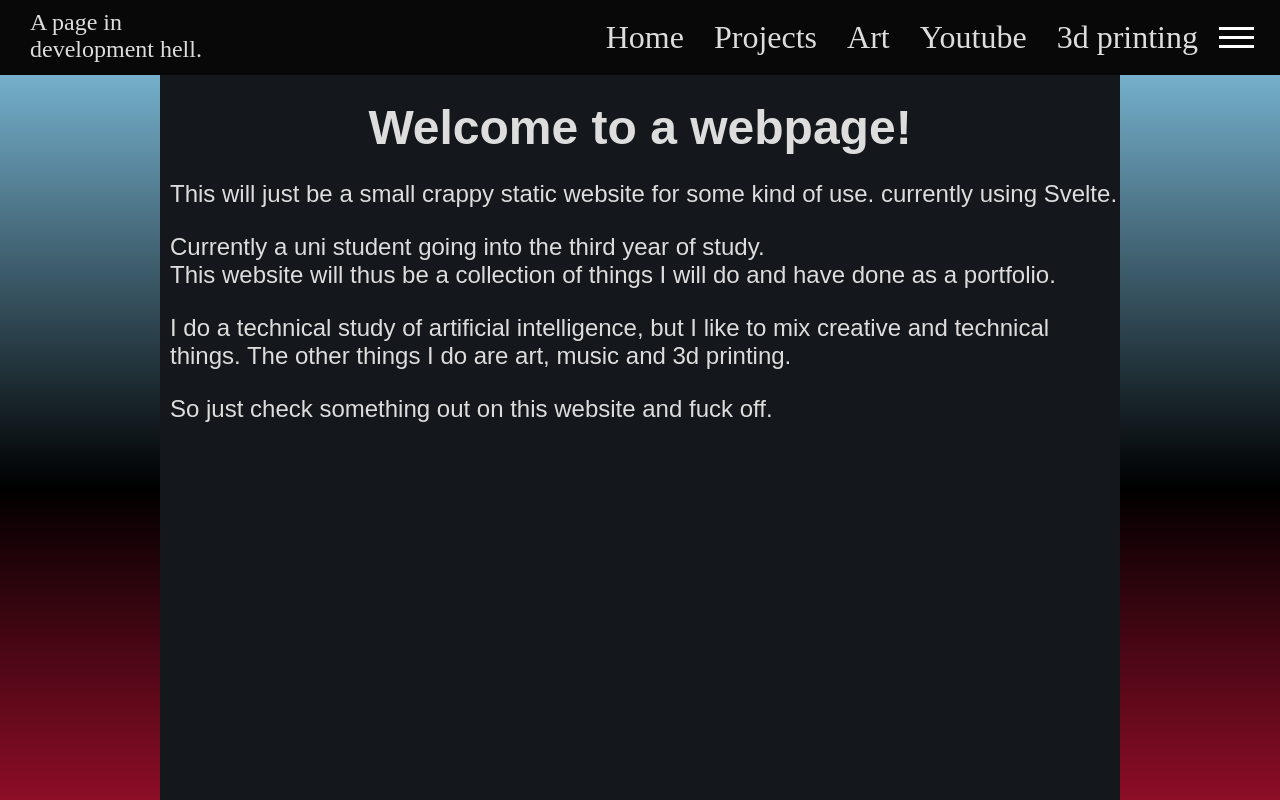
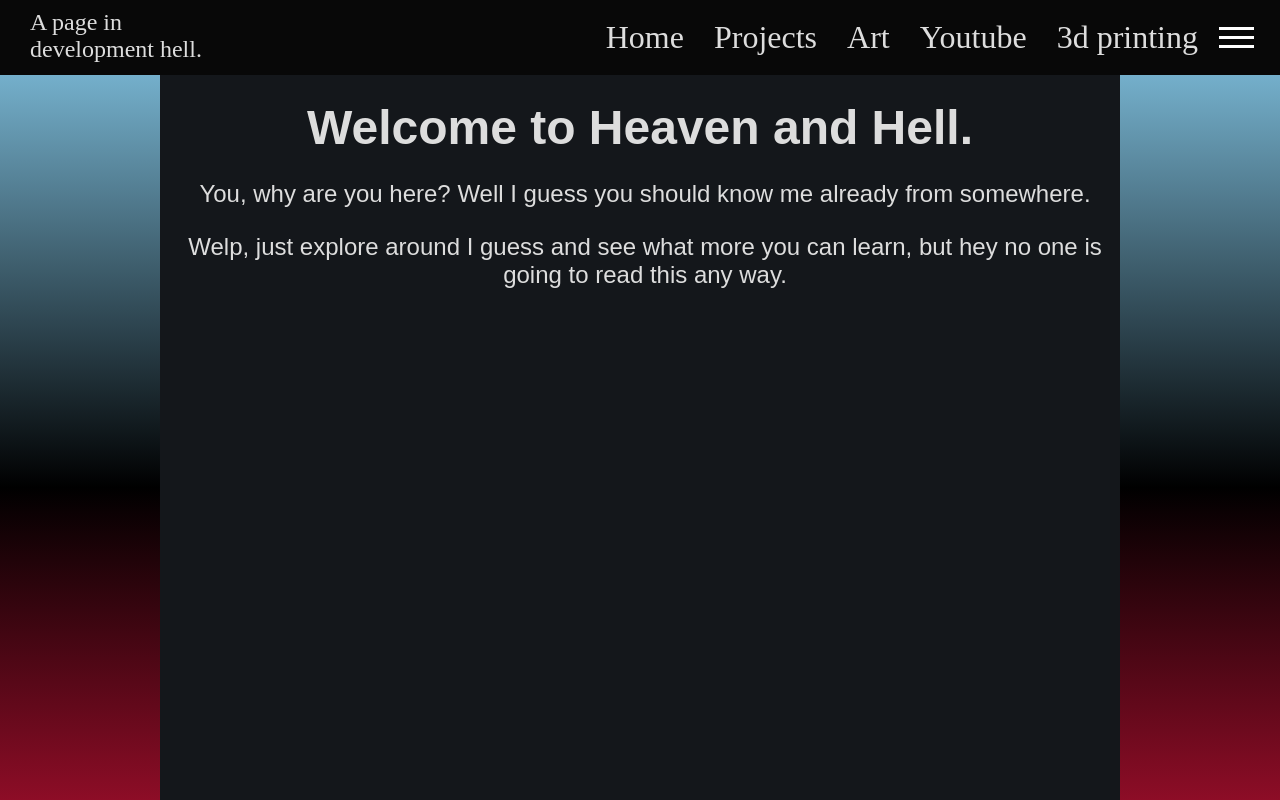
Before and after one commit to JackDevilGod/JackDevilGod.github.io, a SvelteKit app: page / in a window 1280 px wide. Shown: the top 800 px of the page. Built offline with nearby package versions, Linux system fonts and the light colour scheme.

Commit message:
changed text to the home page

```diff
--- a/src/app.html
+++ b/src/app.html
@@ -37,6 +37,10 @@
 					margin-left: 10px;
 				}
 
+				p {
+				 text-align: center;
+				}
+
 				a {
 					margin-left: 0;
 				}
@@ -49,6 +53,8 @@
 					word-wrap: break-word;
 
 					font-family: Arial, sans-serif;
+
+					text-align: center;
 				}
 			}
 
--- a/src/routes/+page.svelte
+++ b/src/routes/+page.svelte
@@ -1,18 +1,11 @@
 <div class="content">
-	<h1 class="page_header">Welcome to a webpage!</h1>
+	<h1 class="page_header">Welcome to Heaven and Hell.</h1>
 
 	<p>
-		This will just be a small crappy static website for some kind of use. currently using Svelte.
+	    You, why are you here? Well I guess you should know me already from somewhere.
 	</p>
 
-	<pre>
-Currently a uni student going into the third year of study.
-This website will thus be a collection of things I will do and have done as a portfolio.</pre>
-
 	<p>
-		I do a technical study of artificial intelligence, but I like to mix creative and technical
-		things. The other things I do are art, music and 3d printing.
+	    Welp, just explore around I guess and see what more you can learn, but hey no one is going to read this any way.
 	</p>
-
-	<p>So just check something out on this website and fuck off.</p>
 </div>
```
